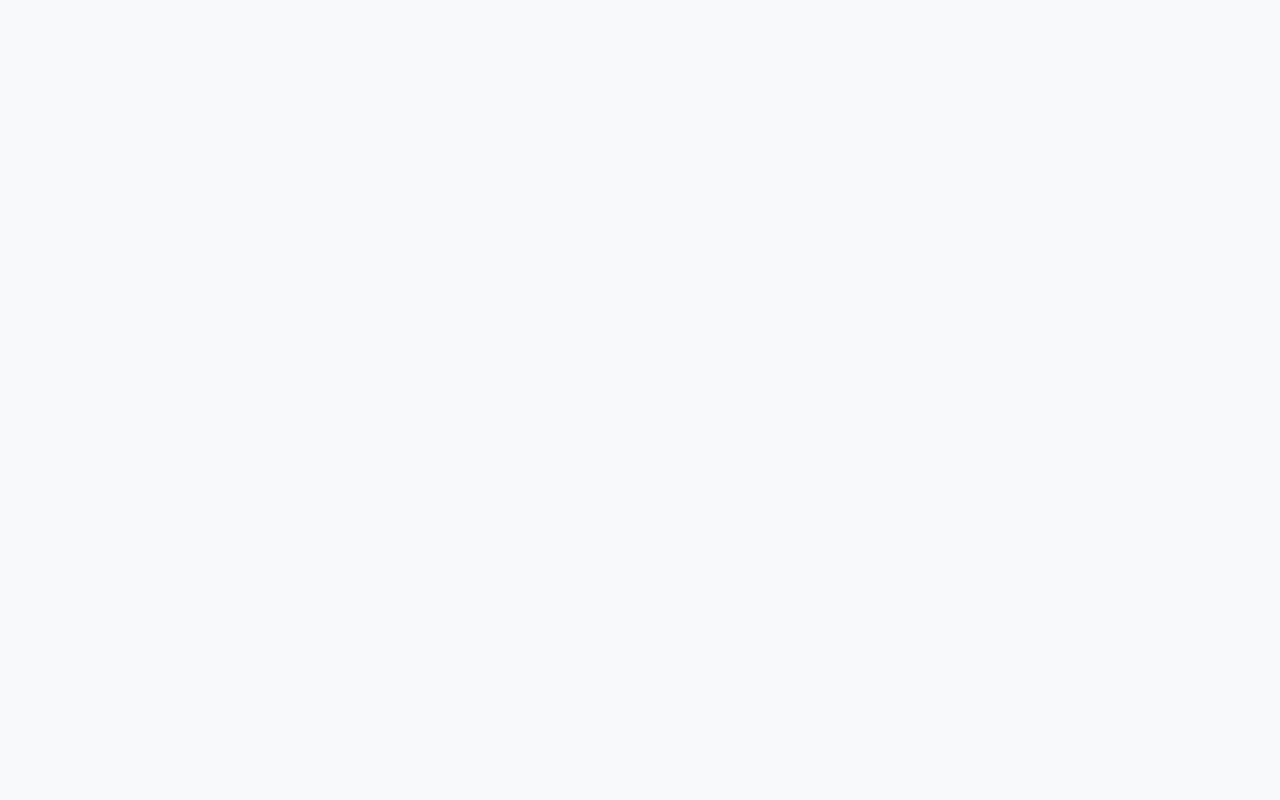
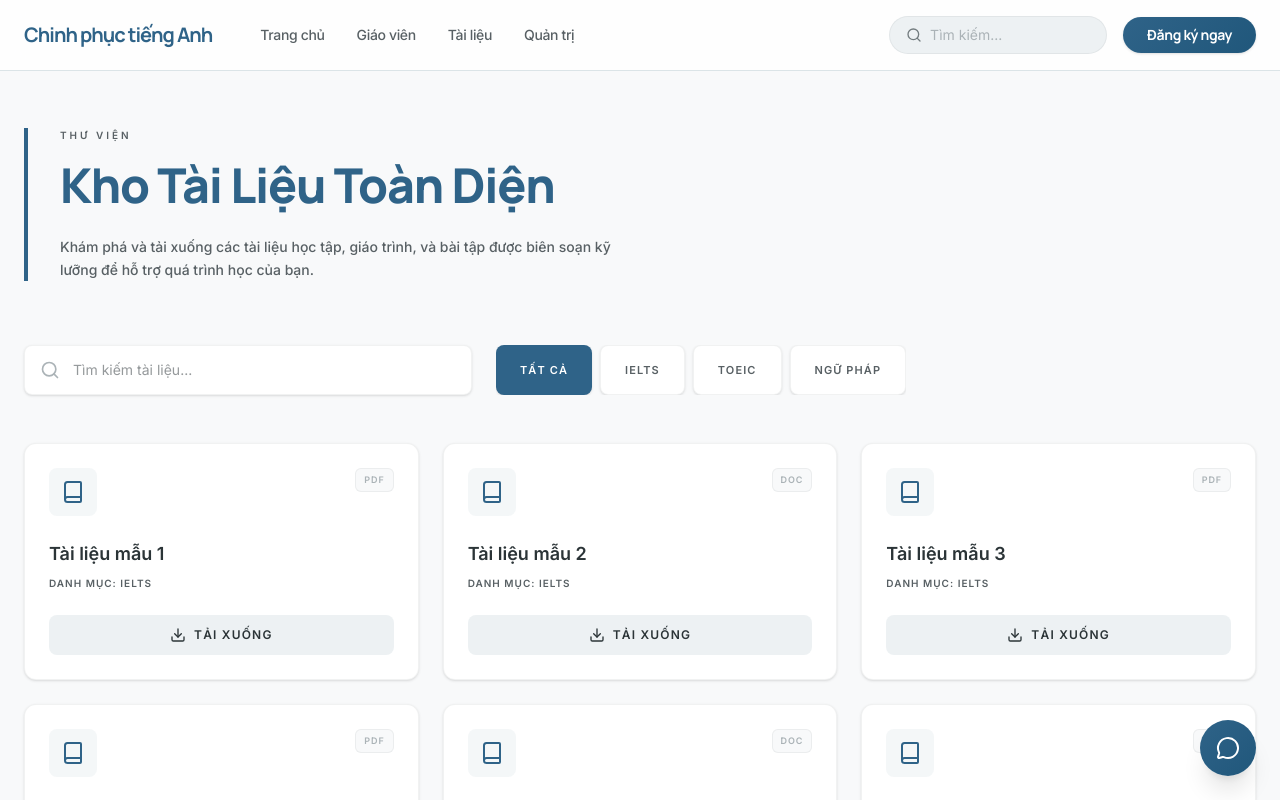
Before and after one commit to thangloi01nvy-lang/Chinhphuctienganh, a React (Vite) app: page /documents in a window 1280 px wide. Before the commit this address had no page. Shown: the top 800 px of the page. Built offline with nearby package versions, Linux system fonts and the light colour scheme.

Commit message:
feat: Add Documents page and link from StudentHub
Introduces a new "Documents" page to showcase and allow downloading of learning materials.
Updates the "StudentHub" page to link to the new "Documents" page for accessing categorized resources.

```diff
--- a/src/App.tsx
+++ b/src/App.tsx
@@ -4,6 +4,7 @@ import Layout from './components/Layout';
 import Home from './pages/Home';
 import Teachers from './pages/Teachers';
 import StudentHub from './pages/StudentHub';
+import Documents from './pages/Documents';
 import Admin from './pages/Admin';
 
 import LessonPlan from './pages/LessonPlan';
@@ -16,6 +17,7 @@ export default function App() {
           <Route index element={<Home />} />
           <Route path="teachers" element={<Teachers />} />
           <Route path="student-hub" element={<StudentHub />} />
+          <Route path="documents" element={<Documents />} />
           <Route path="lesson-plan" element={<LessonPlan />} />
           <Route path="admin" element={<Admin />} />
         </Route>
--- /dev/null
+++ b/src/pages/Documents.tsx
@@ -0,0 +1,101 @@
+import React, { useState } from 'react';
+import { motion } from 'motion/react';
+import { useDocuments } from '../hooks/useDocuments';
+import { Book, Download, Search, Filter } from 'lucide-react';
+
+export default function Documents() {
+  const { documents } = useDocuments();
+  const [searchTerm, setSearchTerm] = useState('');
+  const [selectedCategory, setSelectedCategory] = useState<string>('Tất cả');
+
+  const categories = ['Tất cả', 'IELTS', 'TOEIC', 'Ngữ pháp'];
+
+  const filteredDocuments = documents.filter(doc => {
+    const matchesSearch = doc.title.toLowerCase().includes(searchTerm.toLowerCase());
+    const matchesCategory = selectedCategory === 'Tất cả' || doc.category === selectedCategory;
+    return matchesSearch && matchesCategory;
+  });
+
+  return (
+    <motion.div
+      initial={{ opacity: 0 }}
+      animate={{ opacity: 1 }}
+      className="pt-32 pb-24 max-w-7xl mx-auto px-6 min-h-screen"
+    >
+      <header className="mb-16 border-l-4 border-primary pl-8">
+        <div className="max-w-3xl">
+          <span className="text-[10px] font-bold tracking-[0.3em] text-on-surface-variant uppercase mb-4 block">Thư viện</span>
+          <h1 className="font-headline text-4xl md:text-5xl font-extrabold tracking-tight text-primary leading-[1.1] mb-6">
+            Kho Tài Liệu Toàn Diện
+          </h1>
+          <p className="text-on-surface-variant max-w-xl text-sm leading-relaxed font-medium">
+            Khám phá và tải xuống các tài liệu học tập, giáo trình, và bài tập được biên soạn kỹ lưỡng để hỗ trợ quá trình học của bạn.
+          </p>
+        </div>
+      </header>
+
+      <div className="flex flex-col md:flex-row gap-6 mb-12">
+        <div className="relative flex-grow max-w-md">
+          <Search className="absolute left-4 top-1/2 -translate-y-1/2 w-5 h-5 text-outline-variant" />
+          <input
+            type="text"
+            placeholder="Tìm kiếm tài liệu..."
+            value={searchTerm}
+            onChange={(e) => setSearchTerm(e.target.value)}
+            className="w-full bg-white border border-outline/10 rounded-xl pl-12 pr-4 py-3.5 text-sm focus:ring-2 focus:ring-primary/20 outline-none shadow-sm"
+          />
+        </div>
+        <div className="flex gap-2 overflow-x-auto pb-2 md:pb-0 hide-scrollbar">
+          {categories.map(cat => (
+            <button
+              key={cat}
+              onClick={() => setSelectedCategory(cat)}
+              className={`px-6 py-3.5 rounded-xl text-[11px] font-bold uppercase tracking-widest whitespace-nowrap transition-colors shadow-sm ${
+                selectedCategory === cat
+                  ? 'bg-primary text-white'
+                  : 'bg-white border border-outline/10 text-on-surface-variant hover:bg-surface'
+              }`}
+            >
+              {cat}
+            </button>
+          ))}
+        </div>
+      </div>
+
+      <div className="grid grid-cols-1 md:grid-cols-2 lg:grid-cols-3 gap-6">
+        {filteredDocuments.length > 0 ? (
+          filteredDocuments.map(doc => (
+            <div key={doc.id} className="bg-white border border-outline/10 rounded-2xl p-6 flex flex-col group hover:border-primary/30 transition-colors shadow-sm">
+              <div className="flex items-start justify-between gap-4 mb-6">
+                <div className="w-12 h-12 bg-surface-variant/30 rounded-xl flex items-center justify-center flex-shrink-0">
+                  <Book className="w-6 h-6 text-primary" />
+                </div>
+                <span className="text-[9px] font-bold text-outline-variant uppercase tracking-widest border border-outline/10 px-2 py-1 rounded-md bg-surface">
+                  {doc.type}
+                </span>
+              </div>
+              <h3 className="font-bold text-lg mb-2 group-hover:text-primary transition-colors">{doc.title}</h3>
+              <span className="text-[10px] font-bold text-on-surface-variant uppercase tracking-widest mb-6 block">
+                Danh mục: {doc.category}
+              </span>
+              <a
+                href={doc.url}
+                target="_blank"
+                rel="noopener noreferrer"
+                className="mt-auto flex items-center justify-center gap-2 w-full py-3 bg-surface-variant/50 hover:bg-primary hover:text-white rounded-xl text-xs font-bold uppercase tracking-widest transition-all"
+              >
+                <Download className="w-4 h-4" /> Tải xuống
+              </a>
+            </div>
+          ))
+        ) : (
+          <div className="col-span-full py-20 text-center border-2 border-dashed border-outline/10 rounded-3xl">
+            <Book className="w-12 h-12 text-outline-variant mx-auto mb-4 opacity-50" />
+            <h3 className="text-lg font-bold text-on-surface-variant mb-2">Không tìm thấy tài liệu</h3>
+            <p className="text-sm text-outline-variant">Thử thay đổi từ khóa tìm kiếm hoặc danh mục.</p>
+          </div>
+        )}
+      </div>
+    </motion.div>
+  );
+}
--- a/src/pages/StudentHub.tsx
+++ b/src/pages/StudentHub.tsx
@@ -114,9 +114,9 @@ export default function StudentHub() {
           <section>
             <div className="flex items-center justify-between mb-12 border-b border-surface-variant pb-6">
               <h2 className="text-2xl font-extrabold uppercase tracking-tight">Kho tài liệu</h2>
-              <button className="text-primary text-[11px] font-bold uppercase tracking-widest flex items-center gap-2 group">
+              <Link to="/documents" className="text-primary text-[11px] font-bold uppercase tracking-widest flex items-center gap-2 group">
                 Toàn bộ <ArrowRight className="w-4 h-4 group-hover:translate-x-1 transition-transform" />
-              </button>
+              </Link>
             </div>
             <div className="grid grid-cols-1 md:grid-cols-3 gap-10">
               {['IELTS', 'TOEIC', 'Ngữ pháp'].map((cat) => {
@@ -170,7 +170,7 @@ export default function StudentHub() {
               </div>
               <div>
                 <span className="text-[9px] font-bold text-outline-variant uppercase tracking-widest">Giáo án Mẫu</span>
-                <h5 className="text-[16px] font-extrabold mt-2 leading-tight">Hoạt động Giao tiếp: Xử lý Tình huống (20')</h5>
+                <h5 className="text-[16px] font-extrabold mt-2 leading-tight">Unit 10: ENERGY SOURCES - Tiết: Getting Started</h5>
                 <Link to="/lesson-plan" className="mt-6 text-primary text-[10px] font-bold uppercase tracking-widest flex items-center gap-2 group">
                   Xem chi tiết <ArrowRight className="w-4 h-4 group-hover:translate-x-1 transition-transform" />
                 </Link>
```
